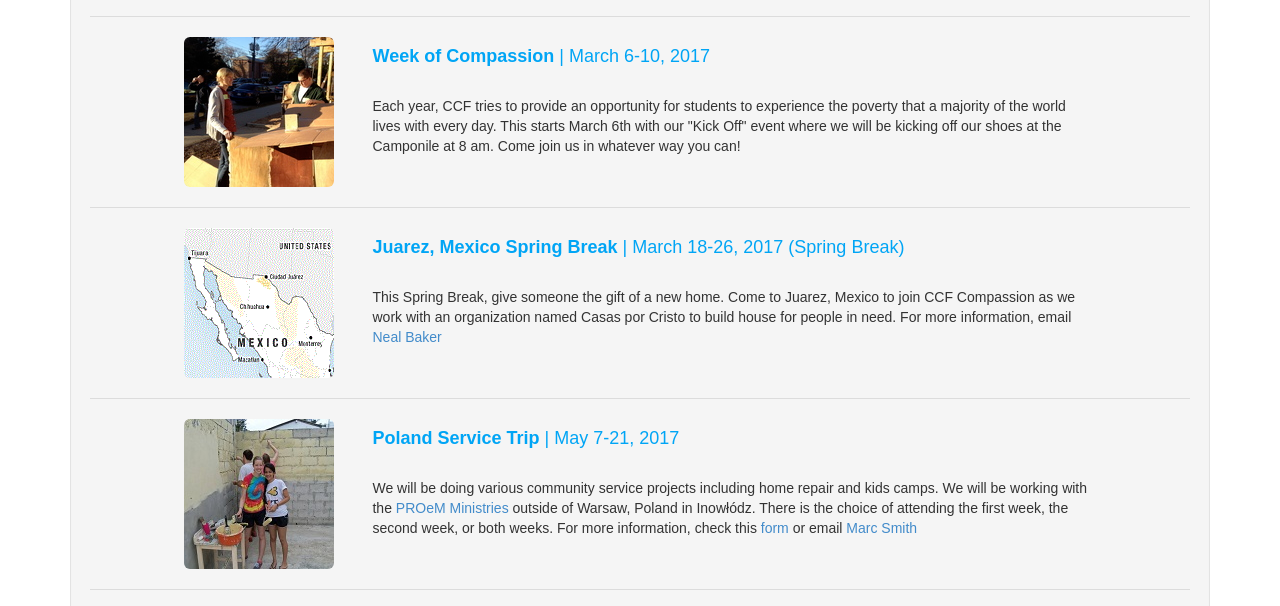
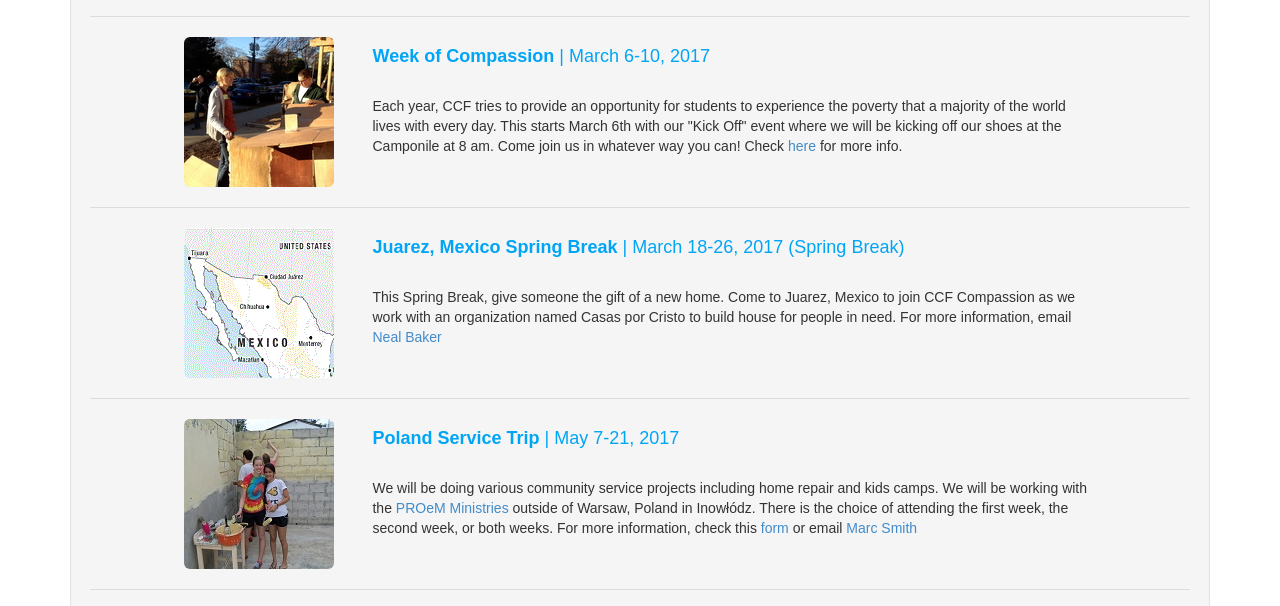
Before and after one commit to gtccf/gtccf.github.io, a Jekyll site: the page built from compassion/index.html, in a window 1280 px wide and 900 px high, scrolled down 301 px, cut to the strip 162-768 px from the top of the window. Built offline with Jekyll 4.4.1, drawn with Linux system fonts in a browser that asks for light colours; nearby versions of some CDN libraries.

```diff
--- a/compassion/index.html
+++ b/compassion/index.html
@@ -32,7 +32,7 @@ layout: default
           <div class="col-md-2"><br><a target="_blank" href="{{ site.baseurl }}/flyers/flyerweekofcompassion.pdf"><img src="{{ site.baseurl }}/photos/compassion/weekofcompassion.jpg" class="img-rounded"></a></div>
           <div class="col-md-8"><div class="blue"><strong><h4><br />Week of Compassion</strong> | March 6-10, 2017</h4></div>
             <br>
-            Each year, CCF tries to provide an opportunity for students to experience the poverty that a majority of the world lives with every day. This starts March 6th with our "Kick Off" event where we will be kicking off our shoes at the Camponile at 8 am. Come join us in whatever way you can!
+            Each year, CCF tries to provide an opportunity for students to experience the poverty that a majority of the world lives with every day. This starts March 6th with our "Kick Off" event where we will be kicking off our shoes at the Camponile at 8 am. Come join us in whatever way you can! Check <a target="_blank" href="{{ site.baseurl }}/flyers/WoC2017.pdf">here</a> for more info.
           </div>
         </div>
 
```
Also changed, not shown: 1 other file.
